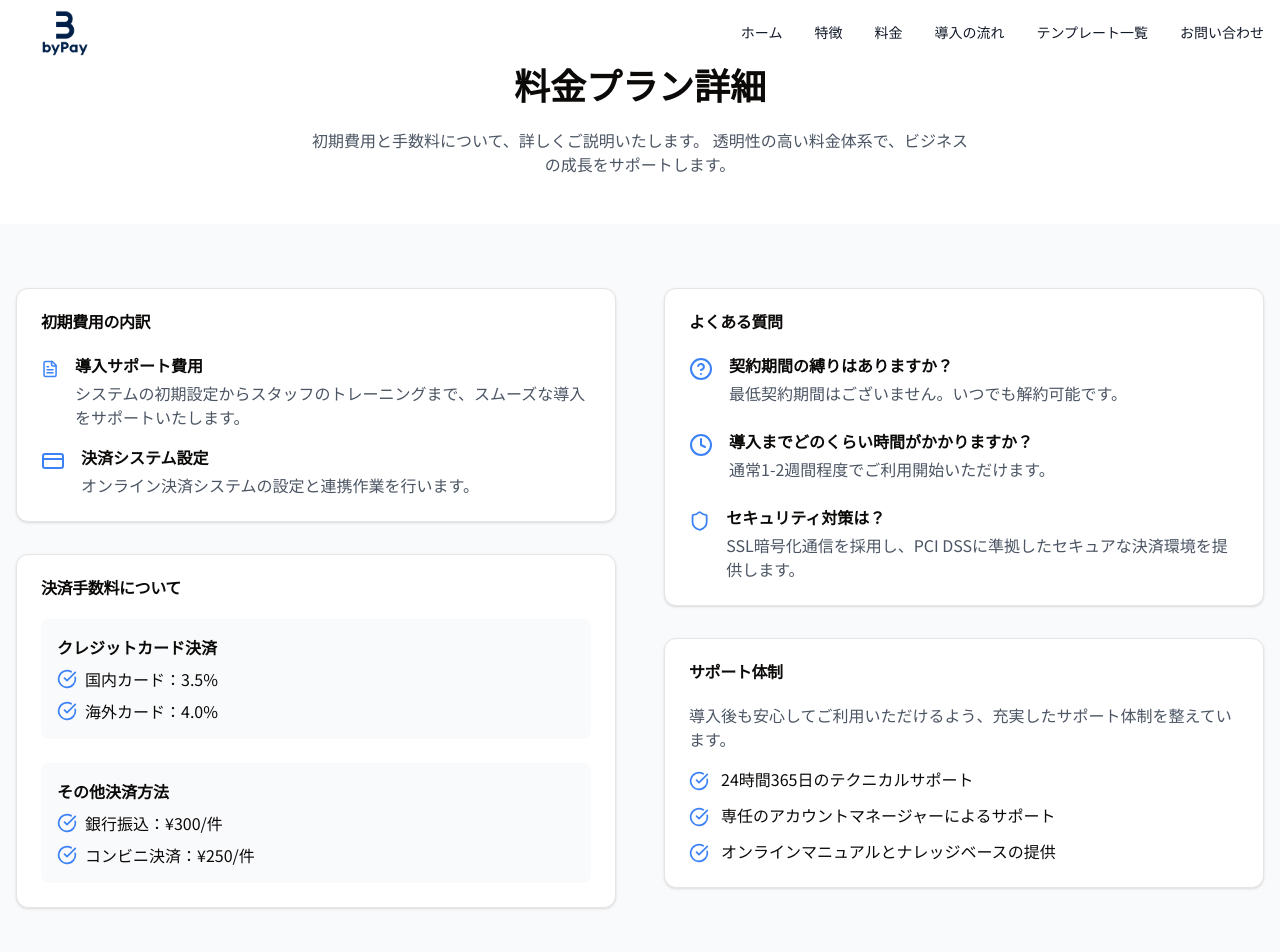
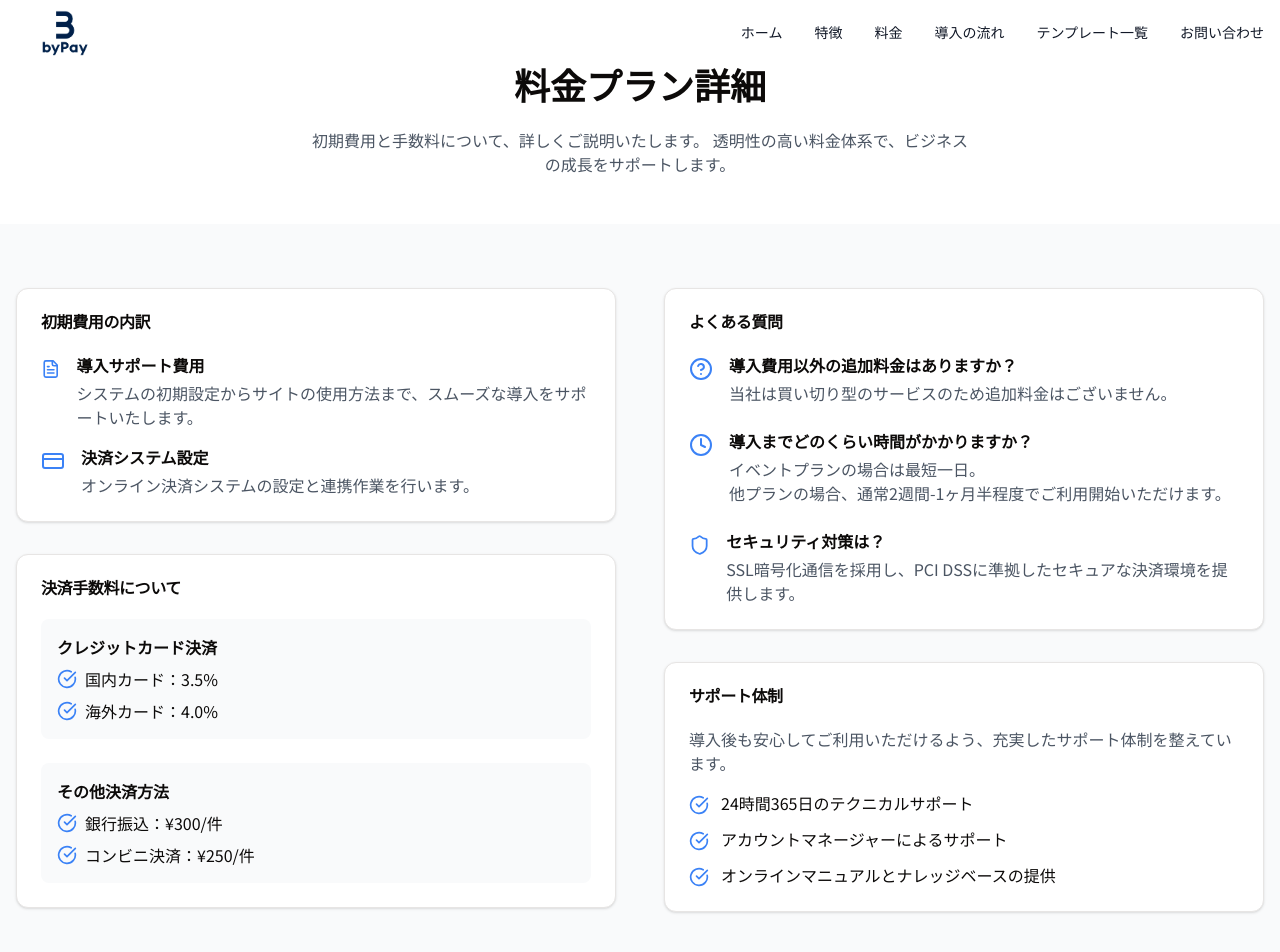
Before and after one commit to bbbyk105/byPay, a Next.js app: page /price in a window 1280 px wide. Shown: the top 952 px of the page. Built offline with nearby package versions, Linux system fonts and the light colour scheme.

Commit message:
文章の変更

```diff
--- a/app/price/page.tsx
+++ b/app/price/page.tsx
@@ -42,7 +42,7 @@ const PricingDetail = () => {
                       <div>
                         <h4 className="font-semibold mb-1">導入サポート費用</h4>
                         <p className="text-gray-600">
-                          システムの初期設定からスタッフのトレーニングまで、スムーズな導入をサポートいたします。
+                          システムの初期設定からサイトの使用方法まで、スムーズな導入をサポートいたします。
                         </p>
                       </div>
                     </div>
@@ -111,10 +111,10 @@ const PricingDetail = () => {
                       <HelpCircle className="w-6 h-6 text-blue-500 mt-1" />
                       <div>
                         <h4 className="font-semibold mb-1">
-                          契約期間の縛りはありますか？
+                          導入費用以外の追加料金はありますか？
                         </h4>
                         <p className="text-gray-600">
-                          最低契約期間はございません。いつでも解約可能です。
+                          当社は買い切り型のサービスのため追加料金はございません。
                         </p>
                       </div>
                     </div>
@@ -125,7 +125,9 @@ const PricingDetail = () => {
                           導入までどのくらい時間がかかりますか？
                         </h4>
                         <p className="text-gray-600">
-                          通常1-2週間程度でご利用開始いただけます。
+                          イベントプランの場合は最短一日。
+                          <br />
+                          他プランの場合、通常2週間-1ヶ月半程度でご利用開始いただけます。
                         </p>
                       </div>
                     </div>
@@ -161,7 +163,7 @@ const PricingDetail = () => {
                       </li>
                       <li className="flex items-start">
                         <CheckCircle className="w-5 h-5 text-blue-500 mr-3 mt-1" />
-                        <span>専任のアカウントマネージャーによるサポート</span>
+                        <span>アカウントマネージャーによるサポート</span>
                       </li>
                       <li className="flex items-start">
                         <CheckCircle className="w-5 h-5 text-blue-500 mr-3 mt-1" />
```
